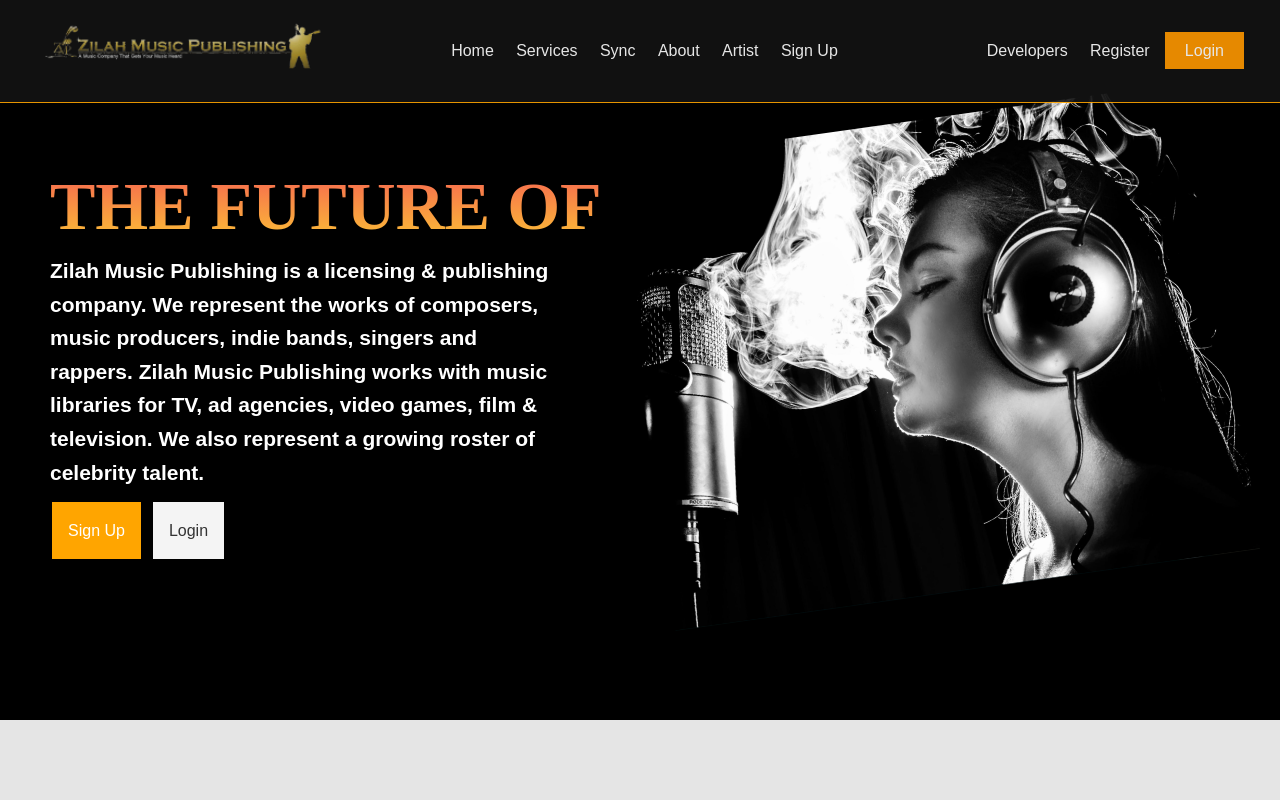
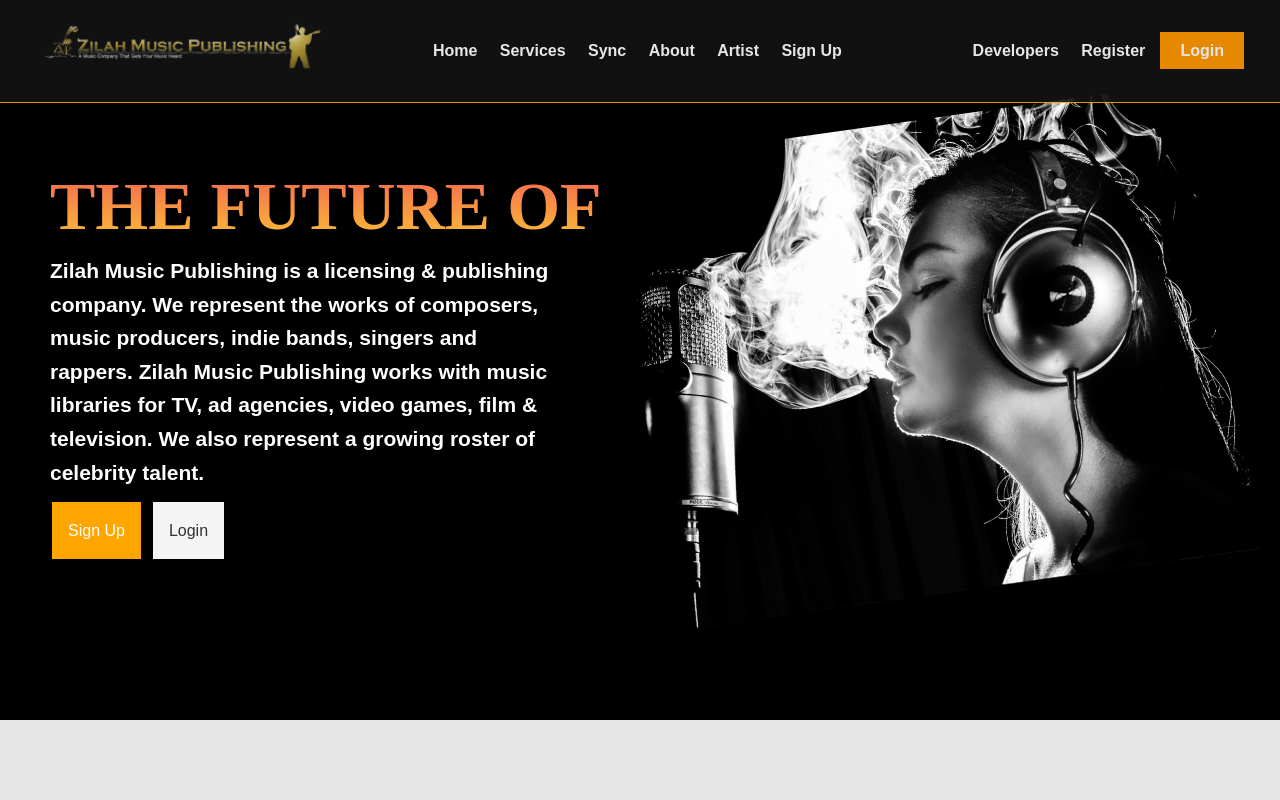
Before and after one commit to conceptdecorators/client_music_social, a React (Create React App) app in the folder client/: page / in a window 1280 px wide. Shown: the top 800 px of the page. Built offline with nearby package versions, Linux system fonts and the light colour scheme; no server answers; some icons are missing.

Commit message:
updated margin for regiter sign up

```diff
--- a/client/src/App.css
+++ b/client/src/App.css
@@ -316,6 +316,8 @@
   border-bottom: solid 1px var(--primary-color);
   opacity: 0.9;
   z-index: 150;
+  font-family: "Sofia Pro Bold", sans-serif;
+  font-weight: 800;
 }
 
 .navbar ul {
@@ -529,7 +531,9 @@
   .container {
     margin-top: 8rem;
   }
-
+  .container-space {
+    margin: 200px;
+  }
   .hide-sm {
     display: none;
   }
```
